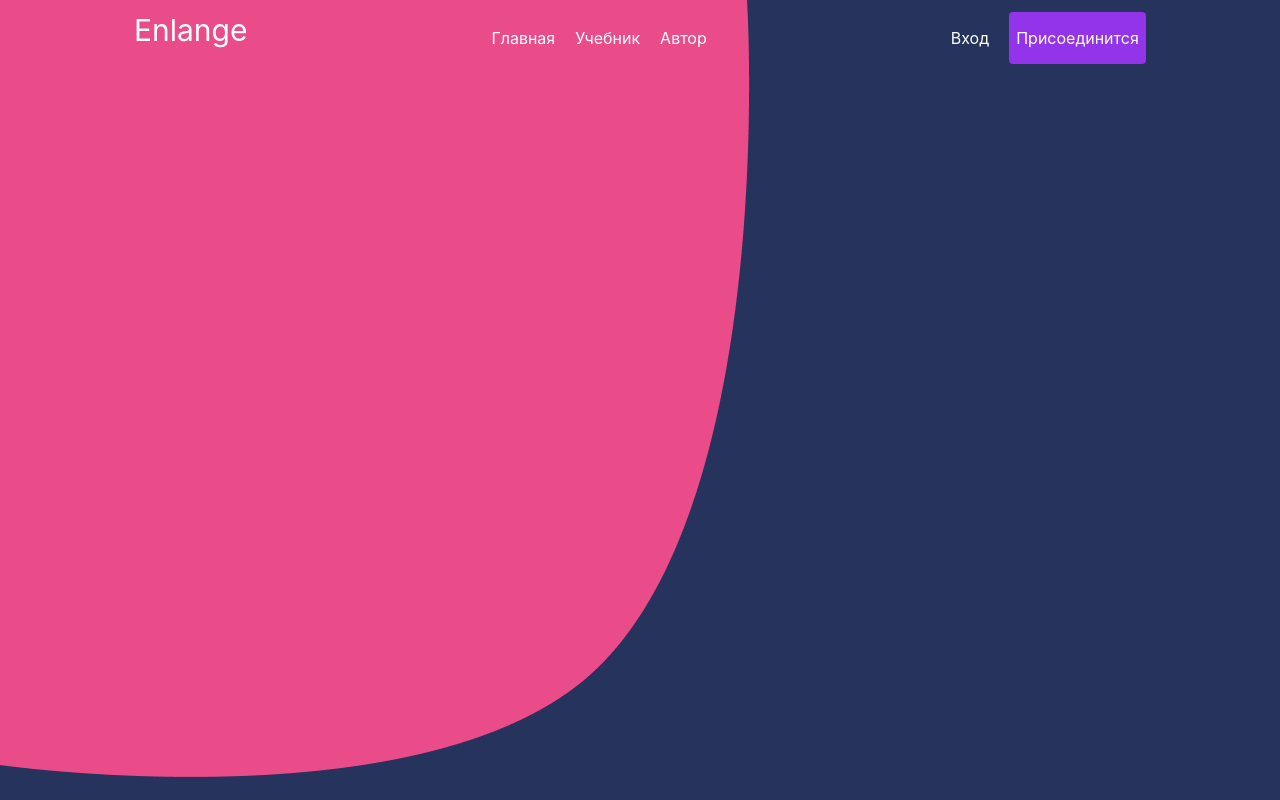
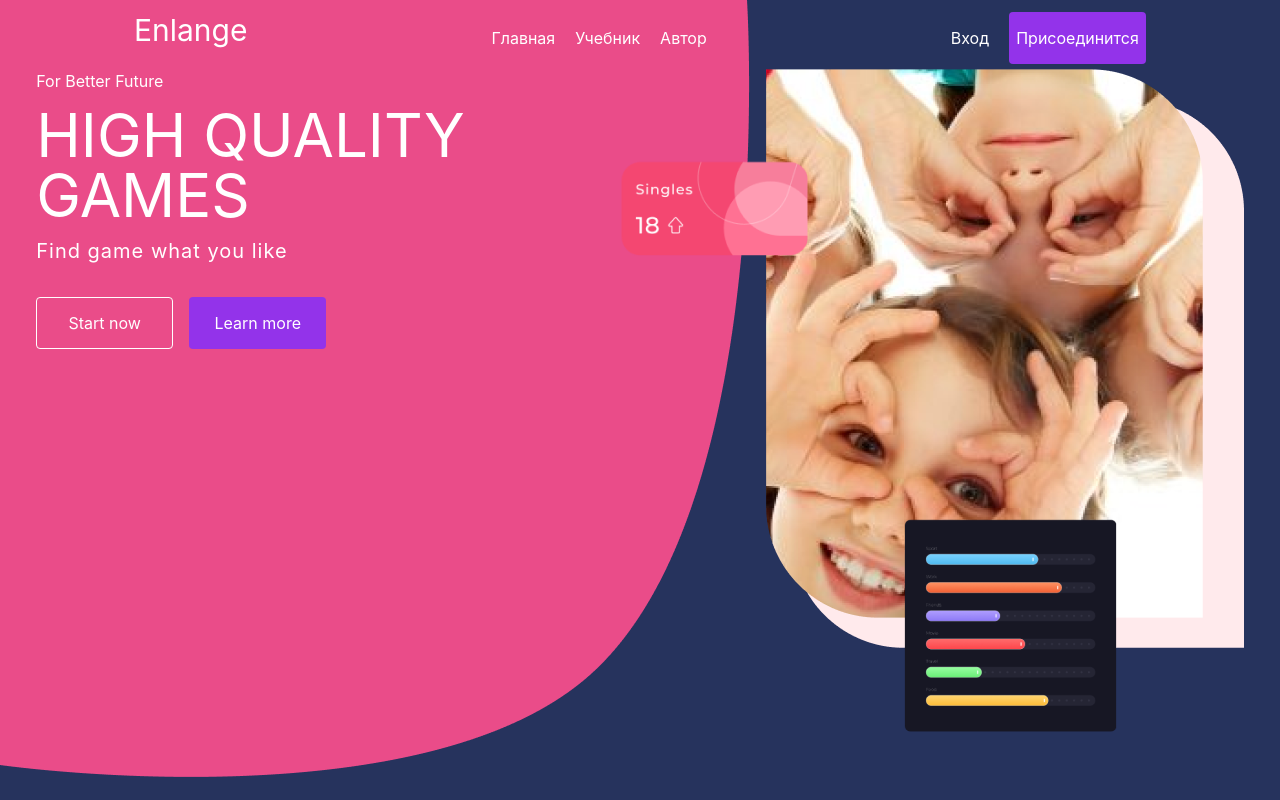
Before and after one commit to AndreyGudin/enlange, a React (Vite) app: page / in a window 1280 px wide. Built offline with nearby package versions, Linux system fonts and the light colour scheme.

Commit message:
feat: add section Info

```diff
--- /dev/null
+++ b/src/components/Info/Info.tsx
@@ -0,0 +1,26 @@
+import img_1 from '../../assets/img-1.png';
+
+export const Info = () => {
+  return (
+    <section className="flex justify-around">
+      <div className="flex flex-col max-w-lg gap-8">
+        <div className="flex flex-col gap-3 ">
+          <span>For Better Future</span>
+          <span className="text-6xl uppercase">High quality games</span>
+          <span className="text-xl tracking-wider">Find game what you like</span>
+        </div>
+        <div className="flex gap-4">
+          <button className="w-[137px] h-[52px] border border-white rounded hover:border-purple-500 hover:text-purple-500 duration-300">
+            Start now
+          </button>
+          <button className="w-[137px] h-[52px] bg-purple-600 rounded hover:bg-purple-500 duration-300">
+            Learn more
+          </button>
+        </div>
+      </div>
+      <div>
+        <img src={img_1} alt="" />
+      </div>
+    </section>
+  );
+};
--- a/src/pages/Welcome/Welcome.tsx
+++ b/src/pages/Welcome/Welcome.tsx
@@ -1,9 +1,11 @@
 import { Header } from "../../components/Header/Header"
+import { Info } from "../../components/Info/Info"
 
 export const Welcome = () =>{
   return (
     <>
       <Header />
+      <Info />
     </>
   )
 }
```
Also changed, not shown: src/components/Header/Header.tsx (+8 -5 lines), src/assets/img-1.png (added).
